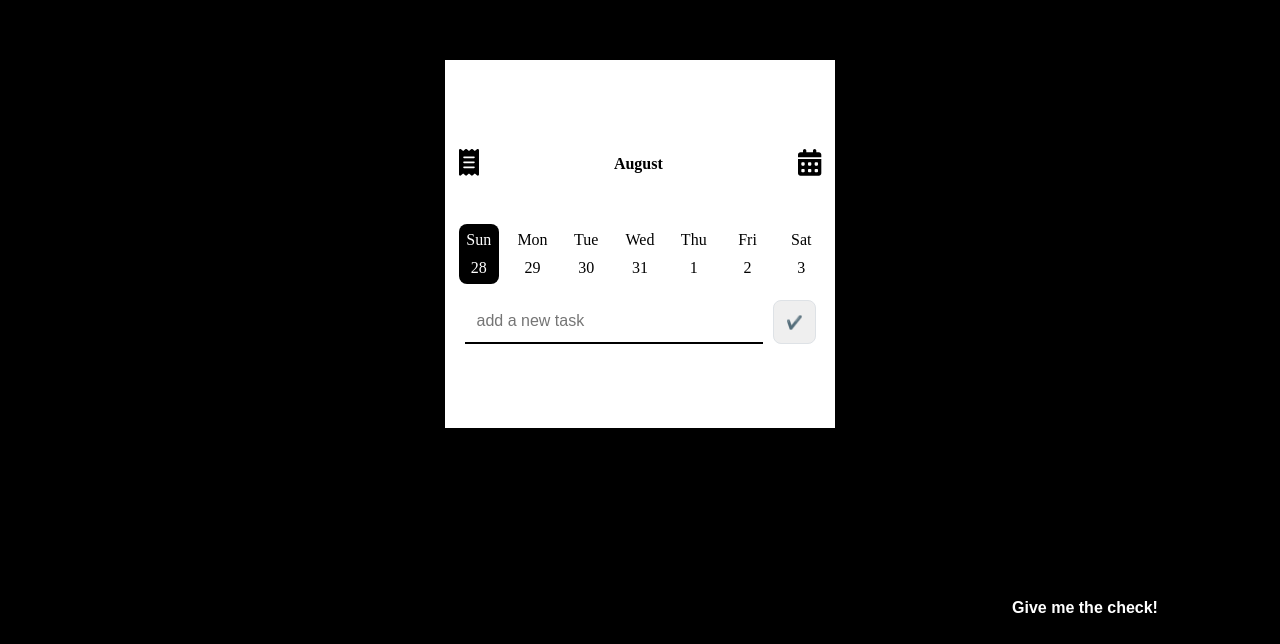
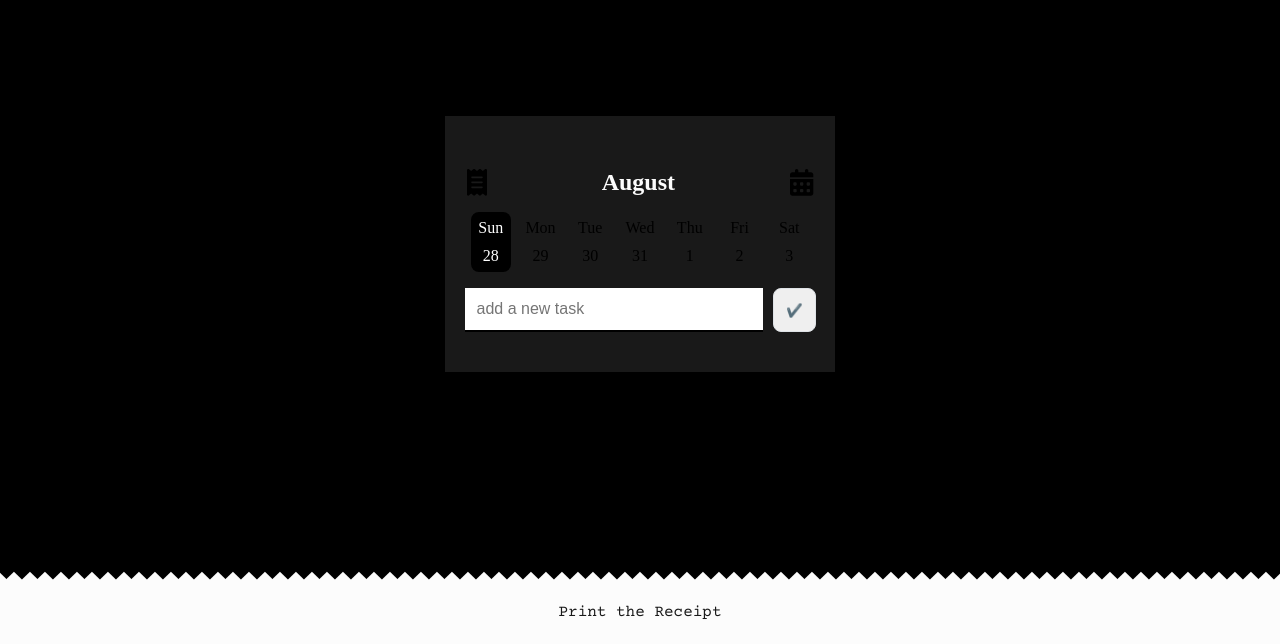
Before and after one commit to EasyAndBeauty/DailyReceipt-FE-WEB, a React (Create React App) app: page / in a window 1280 px wide. Shown: the part 156-800 px from the top of the page. Built offline with nearby package versions, Linux system fonts and the light colour scheme.

Commit message:
style : 스타일 수정

```diff
--- a/src/components/atoms/HeaderText/style.jsx
+++ b/src/components/atoms/HeaderText/style.jsx
@@ -1,9 +1,9 @@
 import styled from "styled-components";
 
 export const Text = styled.h1`
-  color: black;
-  font-size: 1rem;
-  text-align: baseline;
+  color: ${(props) => props.theme.wt};
+  font-size: 1.5rem;
+  //text-align: baseline;
   font-weight: 700;
-  line-height: 200%;
+  //line-height: 200%;
 `;
--- a/src/components/atoms/SquareBtn/style.jsx
+++ b/src/components/atoms/SquareBtn/style.jsx
@@ -1,15 +1,18 @@
 import styled from "styled-components";
 
 export const BtnContainer = styled.button`
-  width: 16.25rem;
-  height: 3.5rem;
-  border-radius: 0.25rem;
-  background-color: rgba(1, 1, 1, 0.7);
-  color: white;
+  //width: 16.25rem;
+  width: 100%;
+  height: 64px;
+  //border-radius: 0.75rem 0.75rem 0 0;
+  background-color: ${(props) => props.theme.wt};
+  color: ${(props) => props.theme.bk};
+  font-family: "Courier Prime", monospace;
   font-size: 1rem;
   text-align: center;
-  font-weight: 700;
-  line-height: 150%;
+  //font-weight: 700;
+  //line-height: 150%;
+
   &:hover {
     background-color: rgba(1, 1, 1, 0.9);
   }
--- a/src/components/atoms/receiptPaperTriangle.jsx
+++ b/src/components/atoms/receiptPaperTriangle.jsx
@@ -40,6 +40,6 @@ const Triangle = styled.div`
   width: 12px;
   height: 12px;
   margin-right: 4px;
-  background-color: white;
+  background-color: ${(props) => props.theme.wt};
   transform: rotate(45deg);
 `;
--- a/src/components/molecules/TodoHeader/style.jsx
+++ b/src/components/molecules/TodoHeader/style.jsx
@@ -2,14 +2,23 @@ import styled from "styled-components";
 
 export const Container = styled.div`
   width: 100%;
-  margin: 2.75rem 0;
+  //height: 100%;
+  margin: 44px 0 8px;
+  padding: 8px;
   display: flex;
-  flex-direction: row;
-  align-items: flex-start;
+  align-items: center;
   justify-content: space-between;
+  box-sizing: border-box;
+
+  > div {
+    display: flex;
+    align-items: center;
+    margin-left: 8px;
+  }
 `;
 
 export const Btn = styled.button`
   background-color: transparent;
   margin: 0 0.5rem;
+  color: ${(props) => props.wt};
 `;
--- a/src/components/molecules/Week/style.jsx
+++ b/src/components/molecules/Week/style.jsx
@@ -3,9 +3,10 @@ import styled from "styled-components";
 export const Container = styled.div`
   width: 100%;
   height: 2.75rem;
+  padding: 16px;
   margin: 0.5rem 0;
   display: flex;
-  flex-direction: row;
   align-items: center;
   justify-content: space-evenly;
+  box-sizing: border-box;
 `;
--- a/src/components/molecules/receiptPaperContents.jsx
+++ b/src/components/molecules/receiptPaperContents.jsx
@@ -55,9 +55,9 @@ const Paper = styled(Center)`
   width: 360px;
   box-sizing: border-box;
   padding: 20px;
-  background-color: white;
+  background-color: #f2f2f2;
   font-size: 16px;
-  font-family: "Courier Prime", monospace; //한글 폰트 추가하기
+  font-family: "Courier Prime", "Gothic A1", monospace, sans-serif; //한글 폰트 추가하기
   letter-spacing: -0.5px;
   line-height: 1.4;
   color: #2f2f2f;
--- a/src/components/pages/ReceiptPage/index.jsx
+++ b/src/components/pages/ReceiptPage/index.jsx
@@ -18,15 +18,14 @@ export function ReceiptPage() {
   const [modalOn, setModalOn] = useState(false);
 
   function handleShare() {
-    // console.log("Share");
-
     setModalOn(true);
-    //모달만들기
   }
 
-  function handleDownload() {
+  async function handleDownload() {
     console.log("Download");
-    html2canvas(document.getElementById("receipt")).then((canvas) => {
+    await html2canvas(document.getElementById("receipt"), {
+      backgroundColor: "none",
+    }).then((canvas) => {
       const aTag = document.createElement("a");
       document.body.appendChild(aTag);
       aTag.href = canvas.toDataURL("image/jpg");
--- a/src/components/pages/TodoPage/index.jsx
+++ b/src/components/pages/TodoPage/index.jsx
@@ -1,8 +1,15 @@
 import { useState, Fragment } from "react";
 import { useNavigate } from "react-router-dom";
-import { TodoHeader, Week, SquareBtn, TodoList } from "components";
+import {
+  TodoHeader,
+  Week,
+  SquareBtn,
+  TodoList,
+  ReceiptPaperTriangle,
+} from "components";
 import useDataFetch from "hooks/useDataFetch";
 import * as S from "./style";
+
 /**
  * TodoPage component
  *
@@ -60,10 +67,24 @@ export function TodoPage() {
             onEdit={putLocalData}
           />
         </S.Content>
+        <S.Bottom>
+          <div>
+            <ReceiptPaperTriangle />
+            <ReceiptPaperTriangle />
+            <ReceiptPaperTriangle />
+            <ReceiptPaperTriangle />
+            <ReceiptPaperTriangle />
+            <ReceiptPaperTriangle />
+            <ReceiptPaperTriangle />
+            <ReceiptPaperTriangle />
+            <ReceiptPaperTriangle />
+          </div>
+          <SquareBtn
+            onClick={onSubmitTodoList}
+            children={"Print the Receipt"}
+          />
+        </S.Bottom>
       </S.Container>
-      <S.Bottom>
-        <SquareBtn onClick={onSubmitTodoList} children={"Give me the check!"} />
-      </S.Bottom>
     </Fragment>
   );
 }
--- a/src/components/pages/TodoPage/style.jsx
+++ b/src/components/pages/TodoPage/style.jsx
@@ -1,15 +1,16 @@
 import styled from "styled-components";
 
 export const Container = styled.main`
-  position: relative;
+  //position: relative;
   width: 100%;
-  margin-top: 2.75rem;
-  padding-bottom: 2.75rem;
+  //margin-top: 2.75rem;
+  //padding-bottom: 2.75rem;
   display: flex;
   flex-direction: column;
-  align-items: flex-start;
-  justify-content: center;
+  align-items: center;
+  justify-content: space-between;
   overflow-y: scroll;
+  box-sizing: border-box;
 `;
 
 export const Content = styled.section`
@@ -25,7 +26,15 @@ export const Bottom = styled.div`
   display: flex;
   flex-direction: column;
   align-items: center;
-  justify-content: flex-start;
   position: fixed;
-  bottom: 8px;
+  bottom: 0;
+  z-index: 10;
+  //justify-content: flex-start;
+
+  div {
+    //삼각형 모음
+    display: flex;
+    position: relative;
+    top: 2px;
+  }
 `;
--- a/src/components/templates/ModalTemplate/style.jsx
+++ b/src/components/templates/ModalTemplate/style.jsx
@@ -15,9 +15,9 @@ export const Background = styled.div`
 `;
 
 export const Content = styled.div`
-  width: 20.5rem;
-  height: 19rem;
-  border-radius: 0.5rem;
+  width: 80%;
+  height: 240px;
+  border-radius: 0.75rem;
   background-color: white;
   display: flex;
   flex-direction: column;
--- a/src/index.css
+++ b/src/index.css
@@ -2,6 +2,7 @@
 
 body {
   margin: 0;
+  padding: 0;
   font-family: Courier Prime, -apple-system, BlinkMacSystemFont, "Segoe UI",
     "Roboto", "Oxygen", "Ubuntu", "Cantarell", "Fira Sans", "Droid Sans",
     "Helvetica Neue", sans-serif;
@@ -12,7 +13,7 @@ body {
   background-color: black;
   width: 100vw;
   height: 100vh;
-  overflow: auto;
+  /*overflow: auto;*/
   display: flex;
   flex-direction: column;
   justify-content: center;
@@ -25,7 +26,7 @@ body {
   display: table-row;
   width: 390px;
   align-items: center;
-  background-color: white;
+  background-color: #191919;
 }
 
 @media screen and (max-width: 768px) {
```
